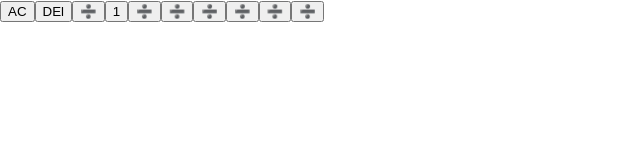
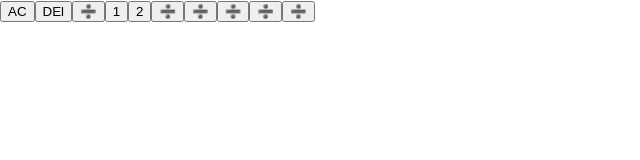
Before and after one commit to elijahgummer/calculatorReact, a React (Create React App) app in the folder calculator_react/: page / in a window 1280 px wide. Shown: the top 160 px of the page, without its empty margins (0-640 px from the left). Built offline with nearby package versions, Linux system fonts and the light colour scheme.

Commit message:
added to calculator in react!!!

```diff
--- a/calculator_react/src/App.js
+++ b/calculator_react/src/App.js
@@ -11,7 +11,7 @@ function App() {
       <button>DEl</button>
       <button>➗</button>
       <button>1</button>
-      <button>➗</button>
+      <button>2</button>
       <button>➗</button>
       <button>➗</button>
       <button>➗</button>
```
